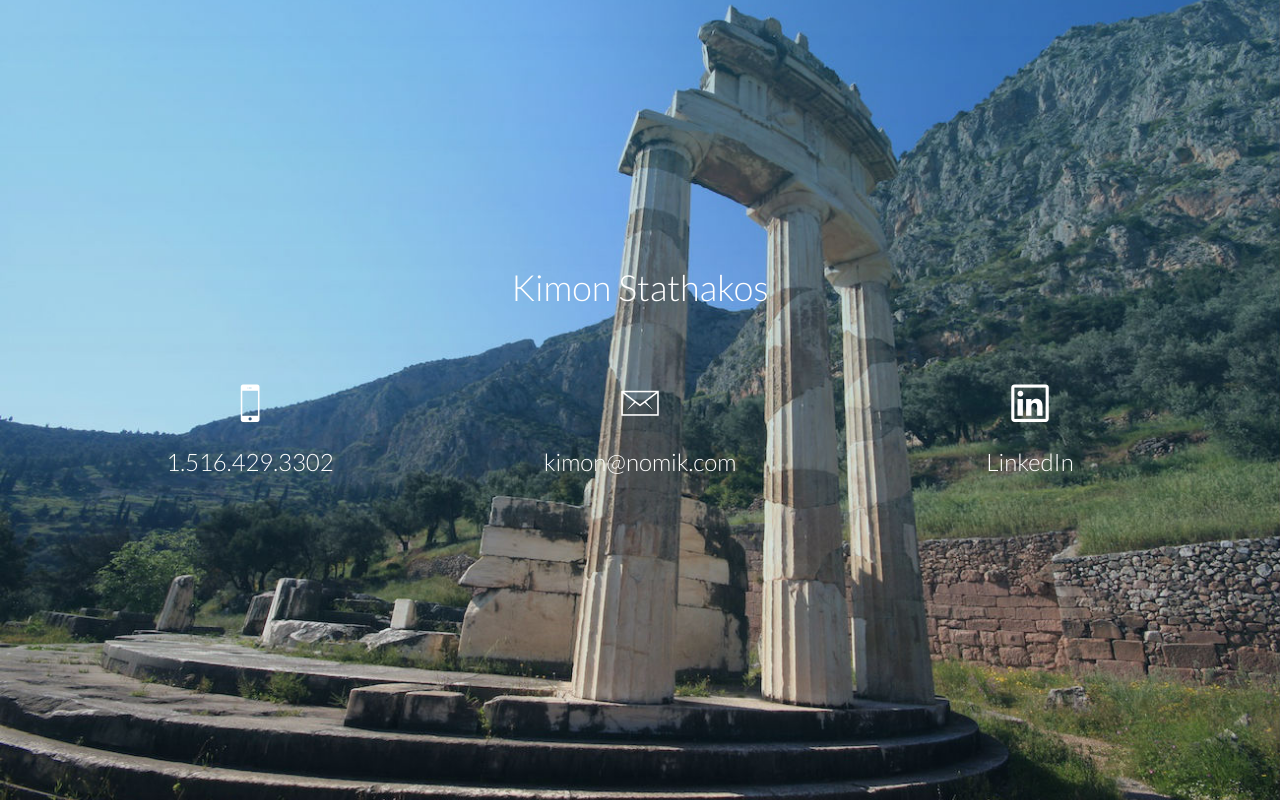
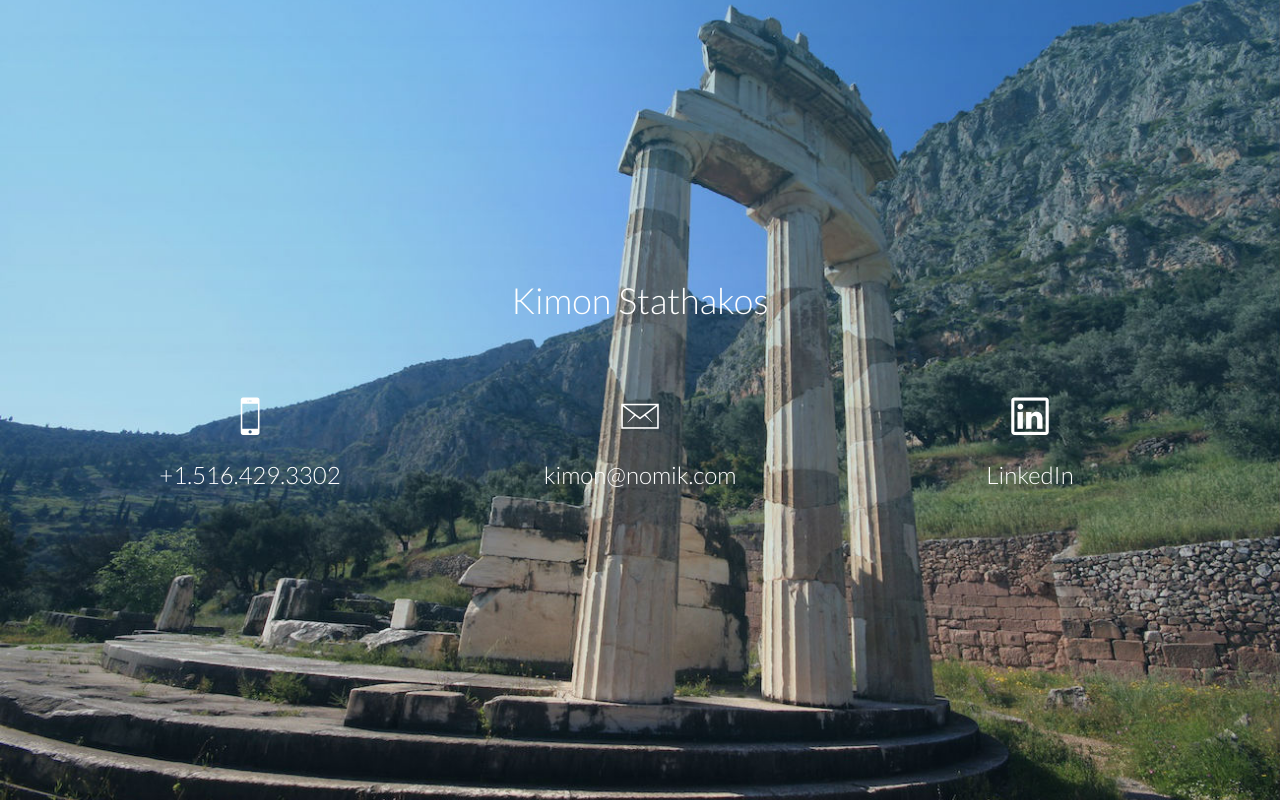
Before and after one commit to kimonstathakos/kimonstathakos.github.io, a plain HTML site: page index.html in a window 1280 px wide. Drawn offline with Linux system fonts and the light colour scheme; files whose address does not match are found by name.

Commit message:
add padding to top. remove logo section. change title of page

```diff
--- a/assets/css/style.css
+++ b/assets/css/style.css
@@ -115,6 +115,9 @@ a:focus {
 	margin: 0px;
 }
 
+.padding-top {
+	padding-top: 20%;
+}
 
 /* FORM CONFIGURATION */
 
--- a/index.html
+++ b/index.html
@@ -8,7 +8,7 @@
     <meta name="author" content="">
     <link rel="icon" href="assets/img/favicon.ico">
 
-    <title>BASIC - Blacktie.co Free Theme</title>
+    <title>Kimon Stathakos</title>
 
     <!-- Bootstrap core CSS -->
     <link href="assets/css/bootstrap.css" rel="stylesheet">
@@ -31,10 +31,7 @@
   <body>
 
     <div id="h">
-      <div class="logo">
-        <h2></h2>
-      </div><!--/logo-->
-      <div class="container centered" style="margin-top:63px;">
+      <div class="container centered padding-top">
         <div class="row">
           <div class="col-md-8 col-md-offset-2">
             <h1>Kimon Stathakos</h1>
@@ -44,7 +41,7 @@
         <div class="row mt">
           <div class="col-sm-4">
             <a href="tel:+1.516.429.3302"><i class="ion-iphone"></i></a>
-            <h3><a href="tel:+1.516.429.3302">1.516.429.3302</a></h3>
+            <h3><a href="tel:+1.516.429.3302">+1.516.429.3302</a></h3>
           </div><!--/col-md-4-->
 
           <div class="col-sm-4">
```
